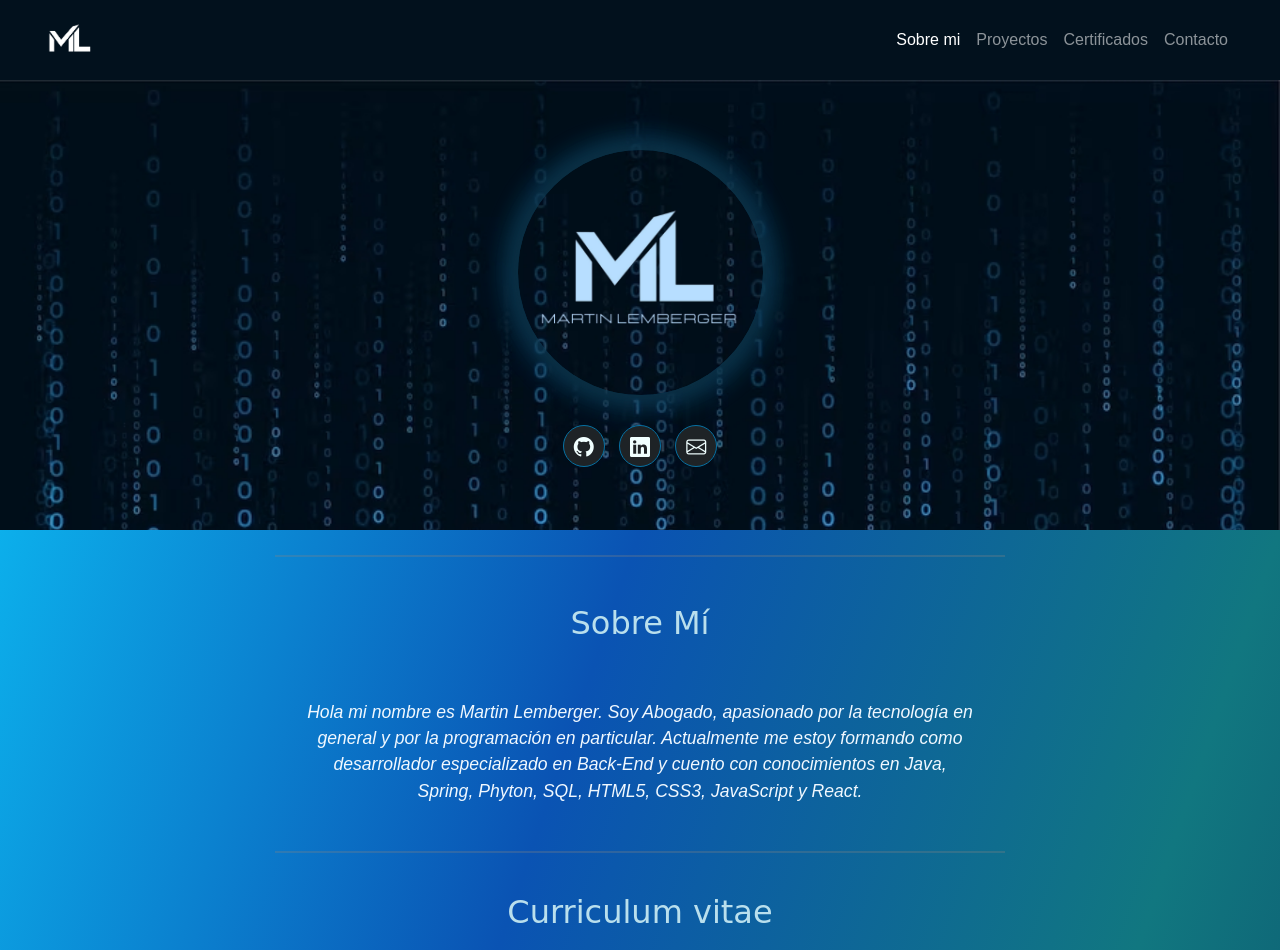
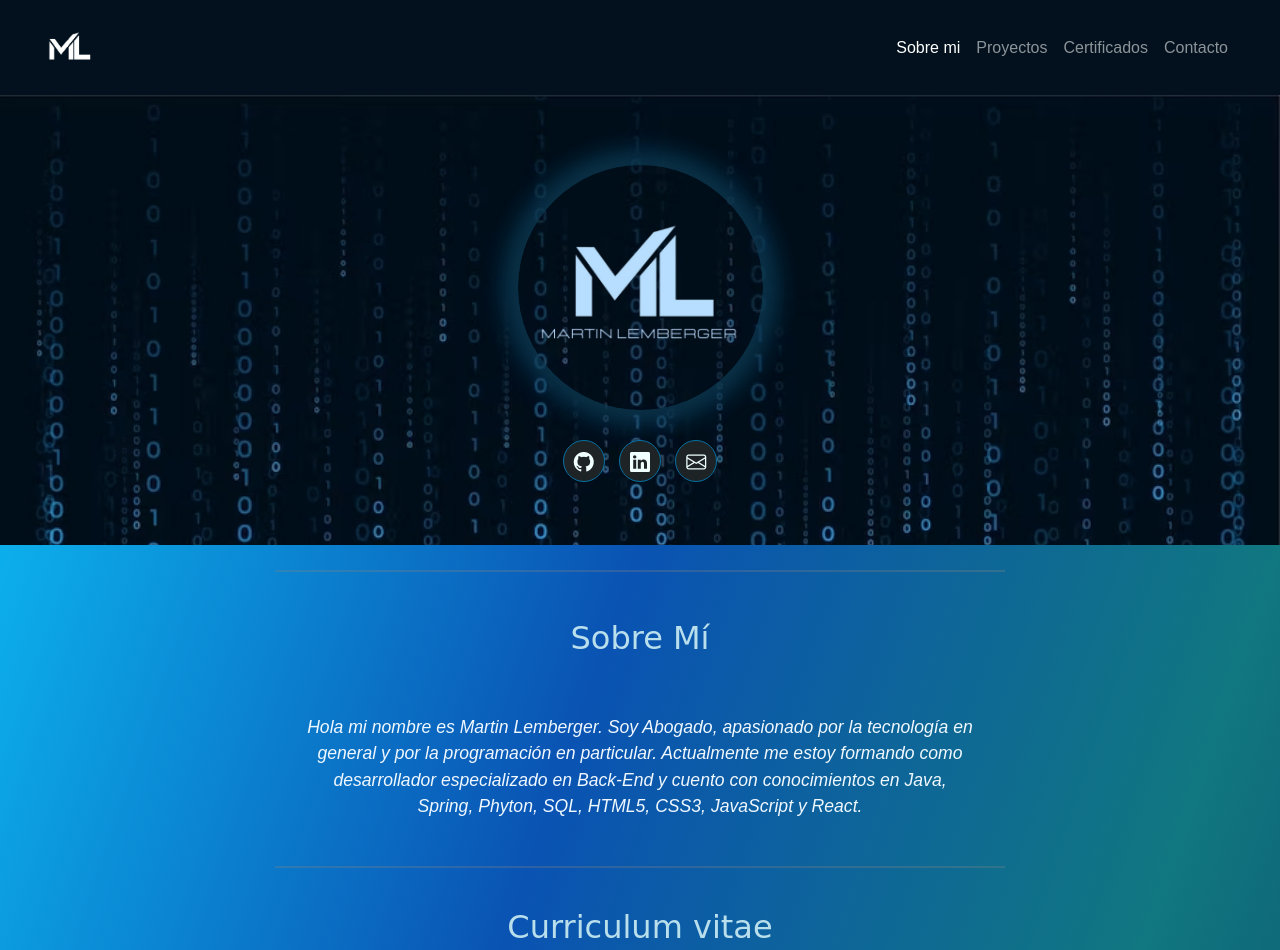
Before and after one commit to Marl8/Marl8.github.io, a plain HTML site: page index.html in a window 1280 px wide. Shown: the top 950 px of the page. Drawn offline with nearby package versions, Linux system fonts and the light colour scheme; a web font is replaced by a local one.

Commit message:
Correcciones varias

```diff
--- a/style.css
+++ b/style.css
@@ -1,7 +1,8 @@
 
 .navbar {
     background: rgb(2, 17, 29) !important;
-    padding: 10px;
+    padding-top: 1.1rem;
+    padding-bottom: 1.1rem;
     padding-right: 2rem;
     padding-left: 2rem;
     font-family: 'Titillium Web', sans-serif;
```
